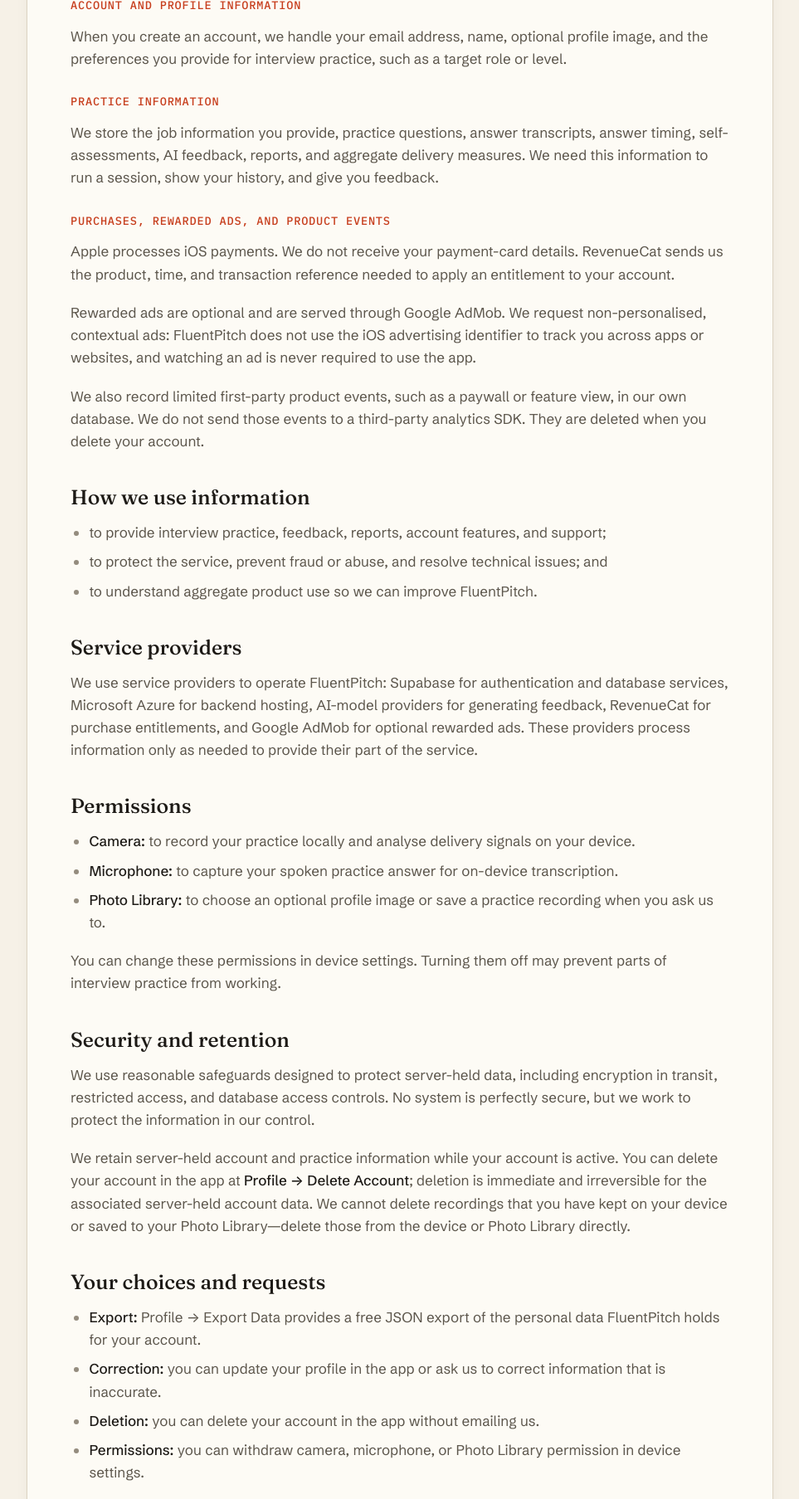
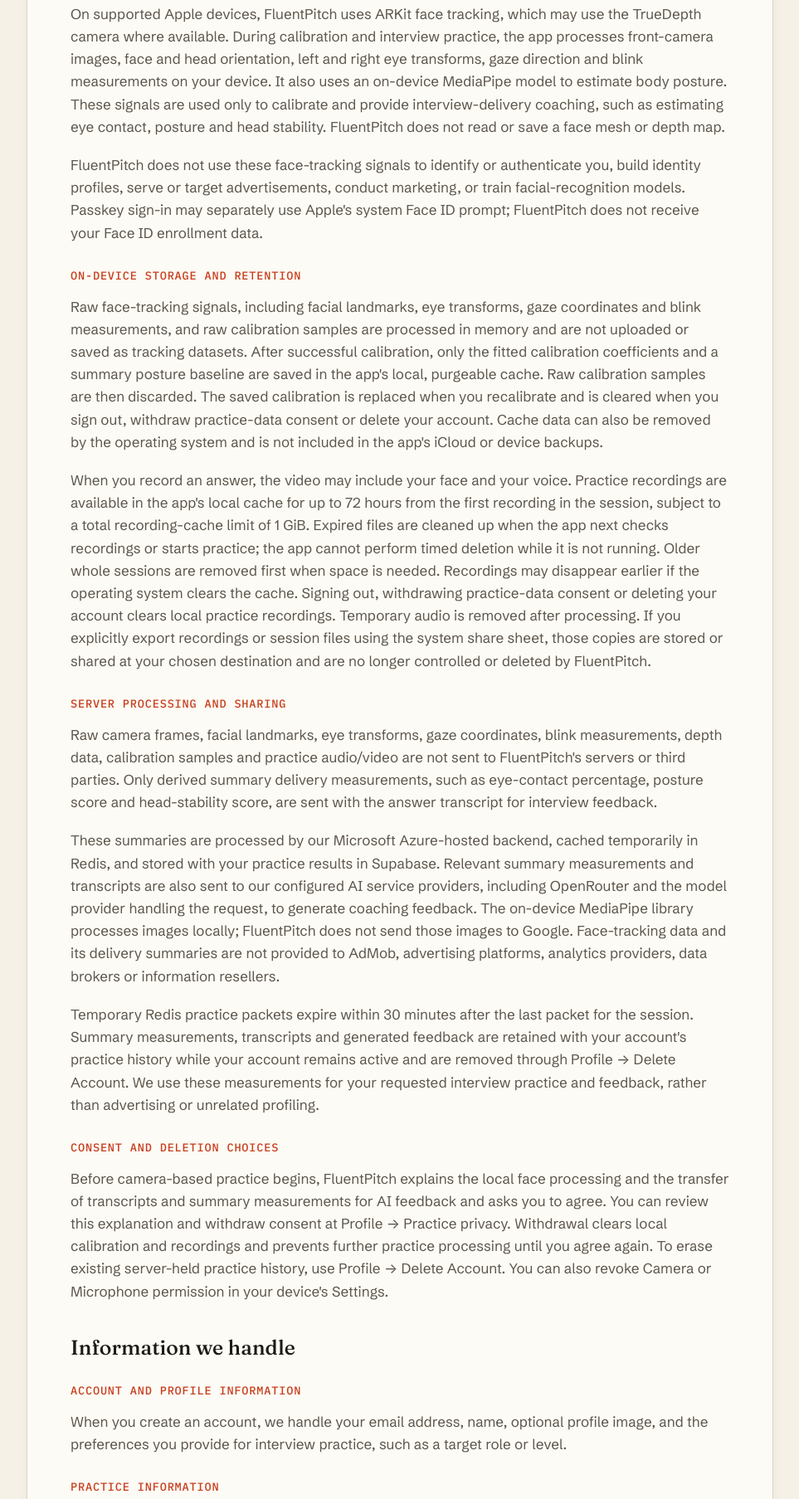
Before and after one commit to limaxel/FluentPitch_website, a website: page privacy.html in a window 1280 px wide. Shown: the part 861-2668 px from the top of the page at 83% size, without its empty margins (158-1121 px from the left). Drawn offline with Linux system fonts and the light colour scheme.

Commit message:
update privacy policy

```diff
--- a/privacy.html
+++ b/privacy.html
@@ -23,14 +23,31 @@
 
         <main id="main" class="prose">
             <h1>Privacy Policy</h1>
-            <p><strong>Last updated:</strong> 11 September 2026</p>
+            <p><strong>Last updated:</strong> 23 October 2026</p>
 
             <p>FluentPitch is operated by AI CHAMPS PTE. LTD. ("AI Champs", "we", "us", or "our"). This policy explains what FluentPitch handles when you use the app, what stays on your device, and the choices you have. FluentPitch is an interview-practice tool; it is not a recruitment platform.</p>
 
             <h2>What stays on your device</h2>
-            <p>Your practice recording stays on your phone. We do not upload the video or audio from your practice sessions. If you choose to save a recording to your Photo Library, it remains under your device and Photo Library controls.</p>
+            <p>Your practice recording stays on your phone. We do not upload the video or audio from your practice sessions.</p>
             <p>FluentPitch also processes camera input on your device to measure delivery signals such as eye contact and posture. Raw camera frames, facial landmarks, and gaze coordinates never leave the device. Only aggregate measures, such as an eye-contact percentage for an answer, may be sent to our servers to generate feedback.</p>
             <p>Your speech is transcribed on your device. We send the resulting text transcript—not the audio—to our servers for AI feedback.</p>
+
+            <h2 id="face-data">ARKit, TrueDepth and face data</h2>
+            <h3 id="face-data-collection">Information processed and purpose</h3>
+            <p>On supported Apple devices, FluentPitch uses ARKit face tracking, which may use the TrueDepth camera where available. During calibration and interview practice, the app processes front-camera images, face and head orientation, left and right eye transforms, gaze direction and blink measurements on your device. It also uses an on-device MediaPipe model to estimate body posture. These signals are used only to calibrate and provide interview-delivery coaching, such as estimating eye contact, posture and head stability. FluentPitch does not read or save a face mesh or depth map.</p>
+            <p>FluentPitch does not use these face-tracking signals to identify or authenticate you, build identity profiles, serve or target advertisements, conduct marketing, or train facial-recognition models. Passkey sign-in may separately use Apple's system Face ID prompt; FluentPitch does not receive your Face ID enrollment data.</p>
+
+            <h3 id="face-data-storage">On-device storage and retention</h3>
+            <p>Raw face-tracking signals, including facial landmarks, eye transforms, gaze coordinates and blink measurements, and raw calibration samples are processed in memory and are not uploaded or saved as tracking datasets. After successful calibration, only the fitted calibration coefficients and a summary posture baseline are saved in the app's local, purgeable cache. Raw calibration samples are then discarded. The saved calibration is replaced when you recalibrate and is cleared when you sign out, withdraw practice-data consent or delete your account. Cache data can also be removed by the operating system and is not included in the app's iCloud or device backups.</p>
+            <p>When you record an answer, the video may include your face and your voice. Practice recordings are available in the app's local cache for up to 72 hours from the first recording in the session, subject to a total recording-cache limit of 1 GiB. Expired files are cleaned up when the app next checks recordings or starts practice; the app cannot perform timed deletion while it is not running. Older whole sessions are removed first when space is needed. Recordings may disappear earlier if the operating system clears the cache. Signing out, withdrawing practice-data consent or deleting your account clears local practice recordings. Temporary audio is removed after processing. If you explicitly export recordings or session files using the system share sheet, those copies are stored or shared at your chosen destination and are no longer controlled or deleted by FluentPitch.</p>
+
+            <h3 id="face-data-sharing">Server processing and sharing</h3>
+            <p>Raw camera frames, facial landmarks, eye transforms, gaze coordinates, blink measurements, depth data, calibration samples and practice audio/video are not sent to FluentPitch's servers or third parties. Only derived summary delivery measurements, such as eye-contact percentage, posture score and head-stability score, are sent with the answer transcript for interview feedback.</p>
+            <p>These summaries are processed by our Microsoft Azure-hosted backend, cached temporarily in Redis, and stored with your practice results in Supabase. Relevant summary measurements and transcripts are also sent to our configured AI service providers, including OpenRouter and the model provider handling the request, to generate coaching feedback. The on-device MediaPipe library processes images locally; FluentPitch does not send those images to Google. Face-tracking data and its delivery summaries are not provided to AdMob, advertising platforms, analytics providers, data brokers or information resellers.</p>
+            <p>Temporary Redis practice packets expire within 30 minutes after the last packet for the session. Summary measurements, transcripts and generated feedback are retained with your account's practice history while your account remains active and are removed through Profile → Delete Account. We use these measurements for your requested interview practice and feedback, rather than advertising or unrelated profiling.</p>
+
+            <h3 id="face-data-consent">Consent and deletion choices</h3>
+            <p>Before camera-based practice begins, FluentPitch explains the local face processing and the transfer of transcripts and summary measurements for AI feedback and asks you to agree. You can review this explanation and withdraw consent at Profile → Practice privacy. Withdrawal clears local calibration and recordings and prevents further practice processing until you agree again. To erase existing server-held practice history, use Profile → Delete Account. You can also revoke Camera or Microphone permission in your device's Settings.</p>
 
             <h2>Information we handle</h2>
             <h3>Account and profile information</h3>
@@ -58,13 +75,13 @@
             <ul>
                 <li><strong>Camera:</strong> to record your practice locally and analyse delivery signals on your device.</li>
                 <li><strong>Microphone:</strong> to capture your spoken practice answer for on-device transcription.</li>
-                <li><strong>Photo Library:</strong> to choose an optional profile image or save a practice recording when you ask us to.</li>
+                <li><strong>Photo Library:</strong> to choose an optional profile image.</li>
             </ul>
             <p>You can change these permissions in device settings. Turning them off may prevent parts of interview practice from working.</p>
 
             <h2>Security and retention</h2>
             <p>We use reasonable safeguards designed to protect server-held data, including encryption in transit, restricted access, and database access controls. No system is perfectly secure, but we work to protect the information in our control.</p>
-            <p>We retain server-held account and practice information while your account is active. You can delete your account in the app at <strong>Profile → Delete Account</strong>; deletion is immediate and irreversible for the associated server-held account data. We cannot delete recordings that you have kept on your device or saved to your Photo Library—delete those from the device or Photo Library directly.</p>
+            <p>We retain server-held account and practice information while your account is active. You can delete your account in the app at <strong>Profile → Delete Account</strong>; deletion removes the associated account and database-held practice history. Temporary practice packets have the short cache lifetime described above. Local recording and calibration retention, deletion and user-initiated exports are described in <a href="#face-data-storage">On-device storage and retention</a>.</p>
 
             <h2>Your choices and requests</h2>
             <ul>
```
